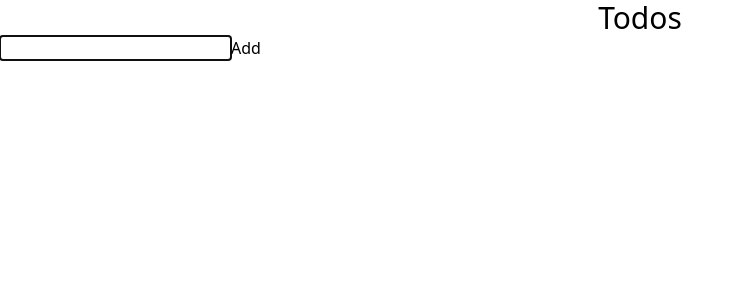
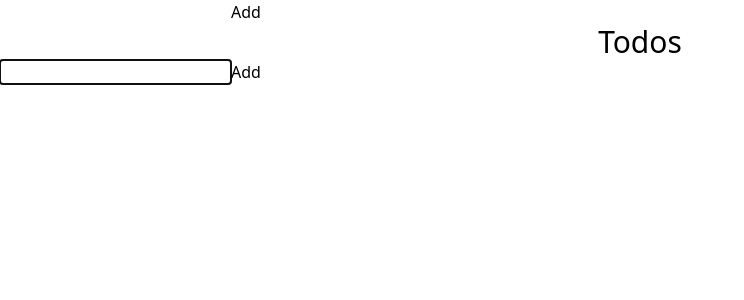
Before and after one commit to landunexplored/todo-list-redux, a React (Vite) app: page / in a window 1280 px wide. Shown: the top 300 px of the page, without its empty margins (0-744 px from the left). Built offline with nearby package versions, Linux system fonts and the light colour scheme.

Commit message:
create category component

```diff
--- a/src/App.jsx
+++ b/src/App.jsx
@@ -1,7 +1,13 @@
 import Todos from "./components/Todos.jsx";
+import Category from "./components/Category.jsx";
 
 function App() {
-  return <Todos />;
+  return (
+    <>
+      <Category />
+      <Todos />
+    </>
+  );
 }
 
 export default App;
--- /dev/null
+++ b/src/components/Category.jsx
@@ -0,0 +1,56 @@
+import { connect } from "react-redux";
+import { addCategory } from "../actions";
+import { useState } from "react";
+
+const mapStateToProps = (state) => {
+  return {
+    categories: state.category,
+  };
+};
+
+const mapDispatchToProps = (dispatch) => {
+  return {
+    addCategory: (task) => dispatch(addCategory(task)),
+  };
+};
+
+function Categories({ categories, addCategory }) {
+  const [categoryText, setCategoryText] = useState("");
+
+  function updateCategoryText(e) {
+    setCategoryText(e.target.value);
+  }
+
+  function submitForm(e) {
+    e.preventDefault();
+
+    addCategory(categoryText.trim());
+    setCategoryText("");
+  }
+  return (
+    <div>
+      <form onSubmit={submitForm}>
+        <input
+          type="text"
+          value={categoryText}
+          onChange={updateCategoryText}
+          autoFocus
+        />
+        <button type="submit">Add</button>
+      </form>
+      <ul>
+        {categories.map((category) => (
+          <li key={category.categoryId}>
+            <span>{category.categoryName}</span>{" "}
+          </li>
+        ))}
+      </ul>
+    </div>
+  );
+}
+
+const CategoryComponent = connect(
+  mapStateToProps,
+  mapDispatchToProps
+)(Categories);
+export default CategoryComponent;
--- a/src/reducers/category.js
+++ b/src/reducers/category.js
@@ -4,11 +4,12 @@ import { ADD_CATEGORY } from "../actions";
 export function category(categories = [], action) {
   switch (action.type) {
     case ADD_CATEGORY:
-      return categories[
+      return [
         {
-          id: uuid,
+          categoryId: uuid(),
           categoryName: action.payload,
-        }
+        },
+        ...categories,
       ];
     default:
       return categories;
```
